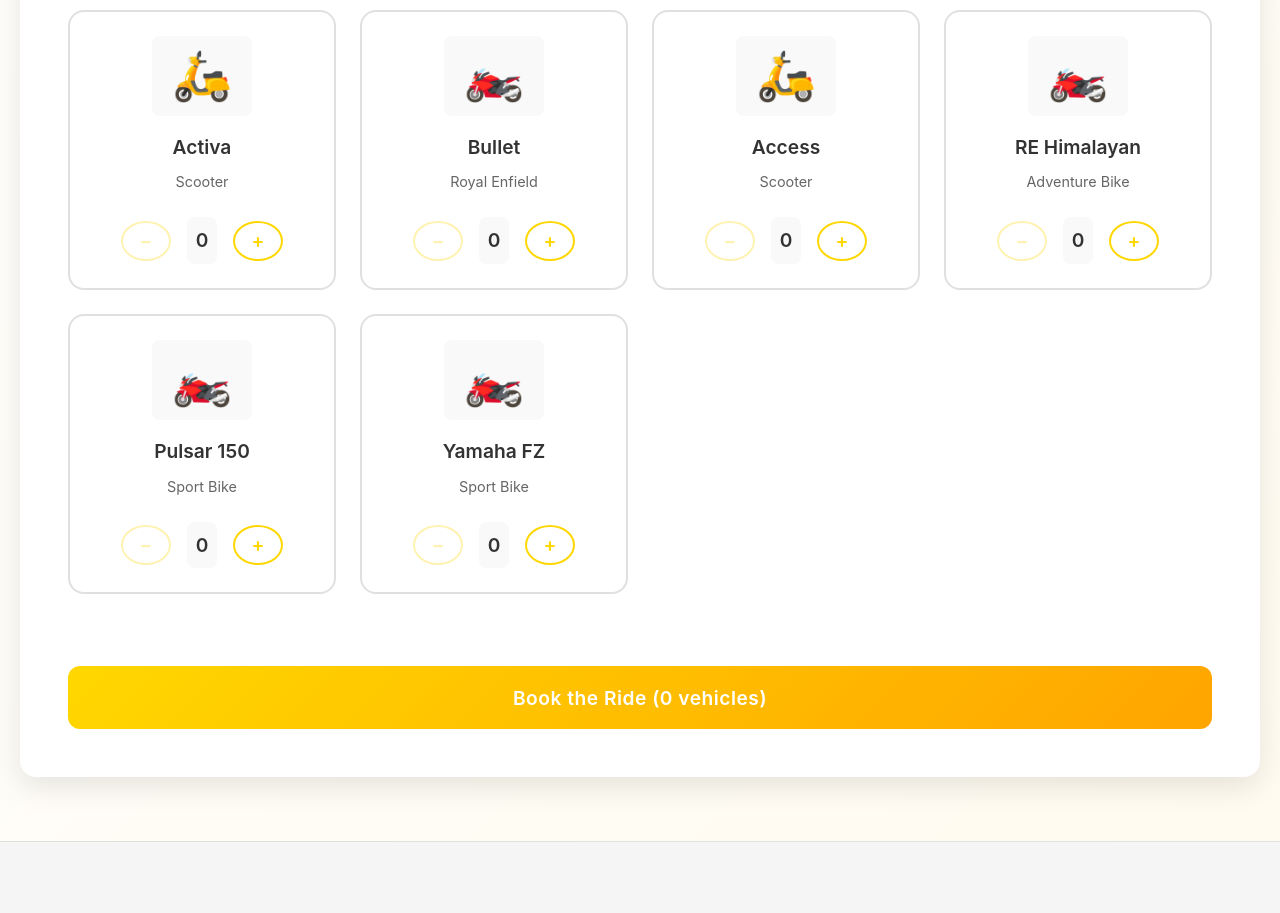
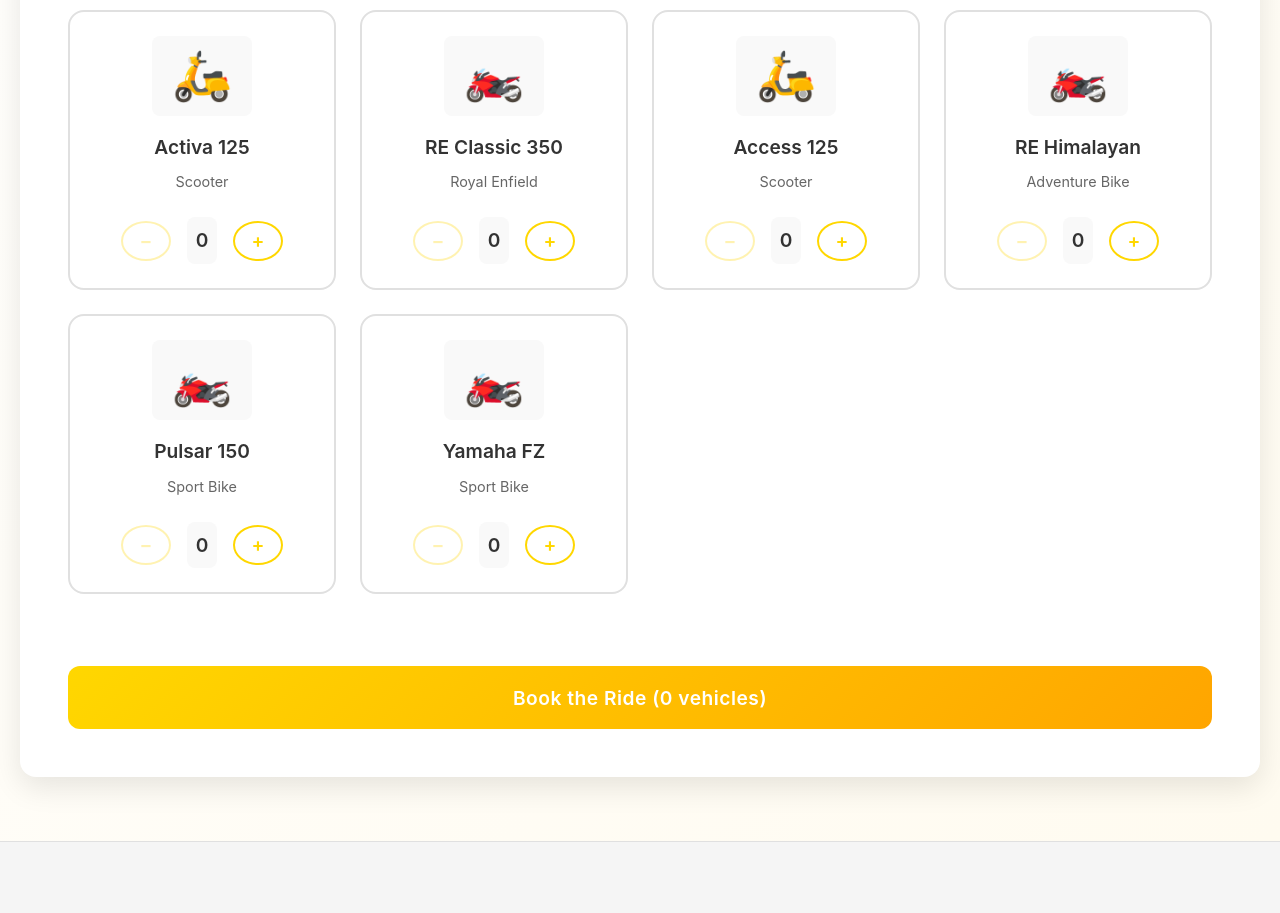
Before and after one commit to hitesh264/trido-rental, a React (Vite) app in the folder trido/: page / in a window 1280 px wide. Shown: the part 840-1753 px from the top of the page. Built offline with nearby package versions, Linux system fonts and the light colour scheme.

Commit message:
changed bike names

```diff
--- a/trido/src/App.jsx
+++ b/trido/src/App.jsx
@@ -37,9 +37,9 @@
 
   const pickupLocations = ['Roorkee', 'Haridwar', 'Dehradun', 'Rishikesh'];
   const vehicles = [
-    { name: 'Activa', emoji: '🛵', type: 'Scooter' },
-    { name: 'Bullet', emoji: '🏍️', type: 'Royal Enfield' },
-    { name: 'Access', emoji: '🛵', type: 'Scooter' },
+    { name: 'Activa 125', emoji: '🛵', type: 'Scooter' },
+    { name: 'RE Classic 350', emoji: '🏍️', type: 'Royal Enfield' },
+    { name: 'Access 125', emoji: '🛵', type: 'Scooter' },
     { name: 'RE Himalayan', emoji: '🏍️', type: 'Adventure Bike' },
     { name: 'Pulsar 150', emoji: '🏍️', type: 'Sport Bike' },
     { name: 'Yamaha FZ', emoji: '🏍️', type: 'Sport Bike' }
```
